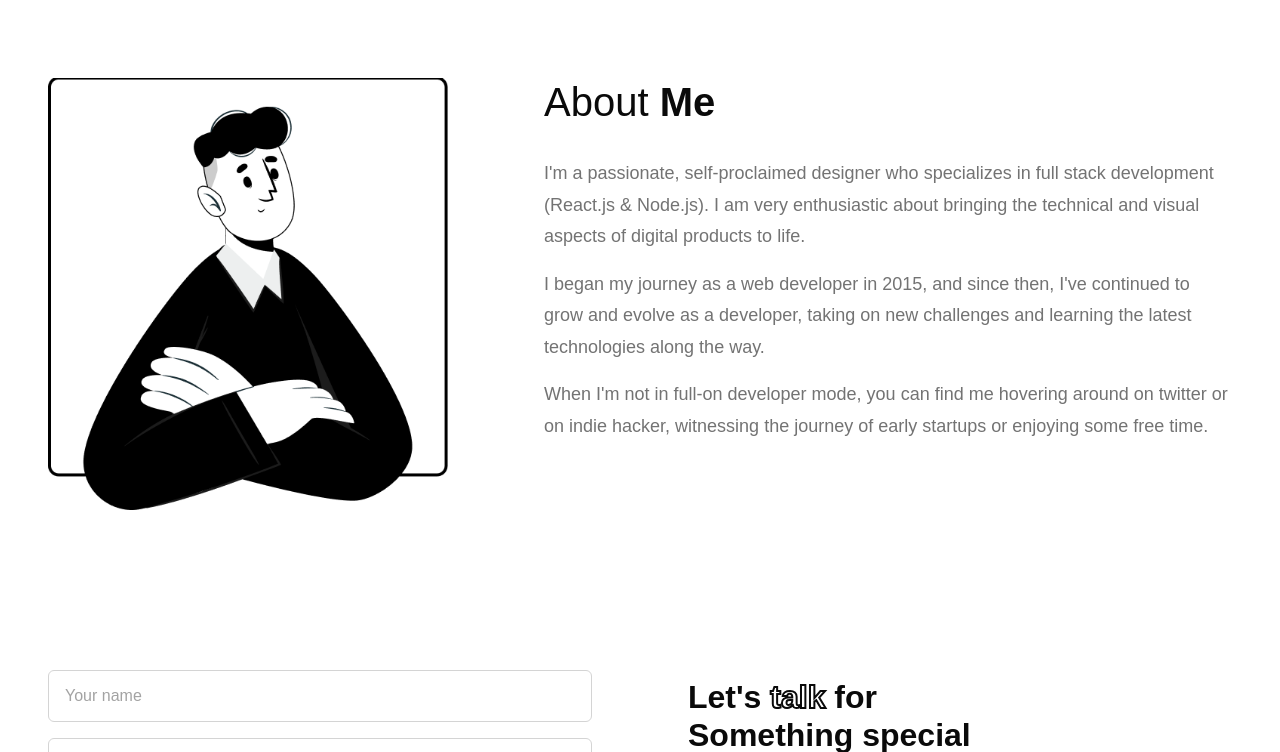
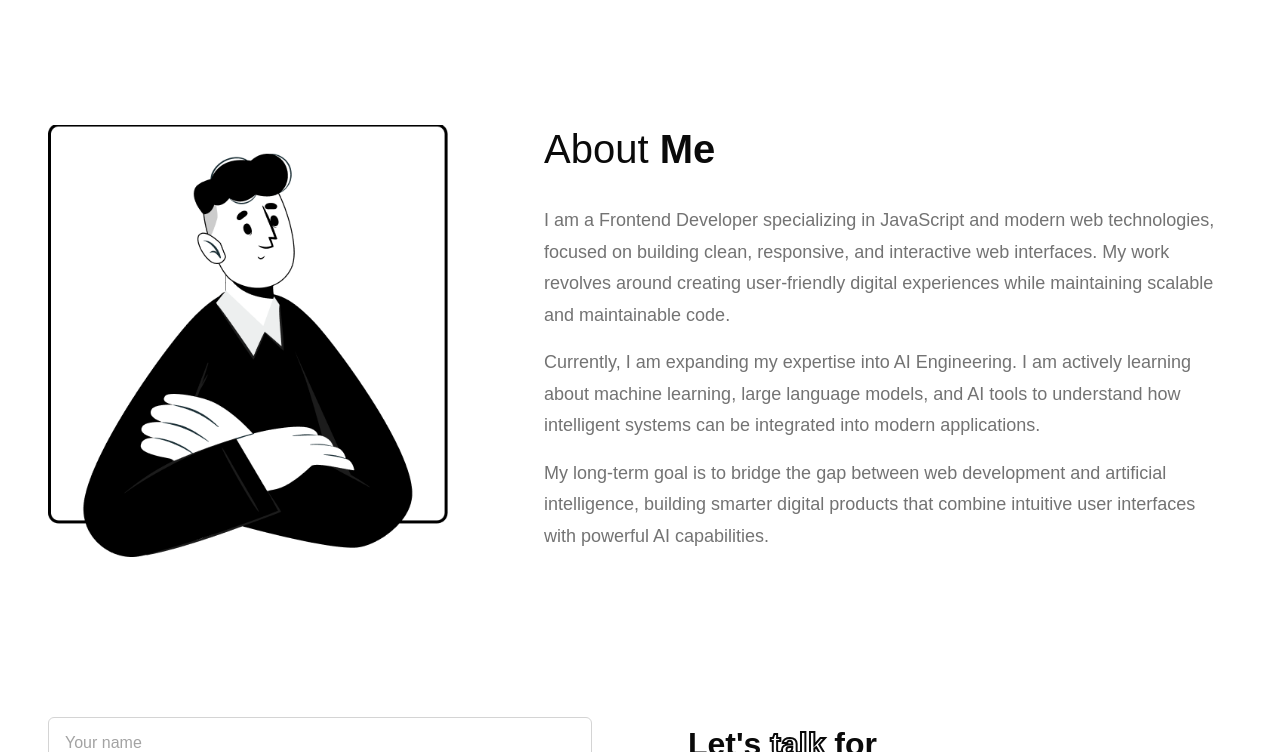
Before and after one commit to 0xMHaw027/company-profile, a website built with Vite: page index.html in a window 1280 px wide. Shown: the part 1300-2052 px from the top of the page. Built offline with nearby package versions, Linux system fonts and the light colour scheme.

```diff
--- a/src/components/about/about.js
+++ b/src/components/about/about.js
@@ -18,20 +18,13 @@ const About = () => {
 
         <div class="about__description">
           <p>
-            I'm a passionate, self-proclaimed designer who specializes
-            in full stack development (React.js & Node.js). I am very
-            enthusiastic about bringing the technical and visual aspects
-            of digital products to life.
+         I am a Frontend Developer specializing in JavaScript and modern web technologies, focused on building clean, responsive, and interactive web interfaces. My work revolves around creating user-friendly digital experiences while maintaining scalable and maintainable code.
           </p>
           <p>
-            I began my journey as a web developer in 2015, and since then,
-            I've continued to grow and evolve as a developer, taking on new
-            challenges and learning the latest technologies along the way.
+        Currently, I am expanding my expertise into AI Engineering. I am actively learning about machine learning, large language models, and AI tools to understand how intelligent systems can be integrated into modern applications.
           </p>
           <p>
-            When I'm not in full-on developer mode, you can find me hovering
-            around on twitter or on indie hacker, witnessing the journey of
-            early startups or enjoying some free time.
+         My long-term goal is to bridge the gap between web development and artificial intelligence, building smarter digital products that combine intuitive user interfaces with powerful AI capabilities.
           </p>
         </div>
       </div>
--- a/src/components/hero/hero.js
+++ b/src/components/hero/hero.js
@@ -18,10 +18,7 @@ const Hero = () => {
           Based In <strong><span class="hero__typed" id="typed-location"></span></strong>
         </h1>
         <p class="hero__description">
-          Web Developer and AI Engineer focused on building modern web applications
-          and exploring intelligent systems. Passionate about technology,
-          problem-solving, and continuously learning to develop impactful
-          AI-driven solutions.
+         I am a Frontend Developer specializing in JavaScript and modern web technologies, focused on building clean and interactive web experiences. Alongside frontend development, I am currently deepening my knowledge in AI Engineering, exploring machine learning, AI tools, and intelligent systems. My goal is to combine web development with AI technologies to create smarter and more impactful digital products.
         </p>
         <div class="hero__social">
           <a href="https://github.com/0xMHaw027" class="hero__social-link" aria-label="Github" target="_blank">
--- a/src/components/hero/hero.scss
+++ b/src/components/hero/hero.scss
@@ -75,6 +75,7 @@
     color: $color-gray-500;
     line-height: $line-height-relaxed;
     max-width: rem(480);
+    opacity: 0.98;
   }
 
   // ================================
@@ -170,7 +171,7 @@
       line-height: $line-height-normal; // ← samakan dengan mobile
     }
     &__description {
-      padding-top: $spacing-xl; // ← beri jarak antara title dan description
+      padding-top: $spacing-xl;
     }
     &__social {
       padding-top: $spacing-3xl; // ← beri jarak antara description dan social icons
```
